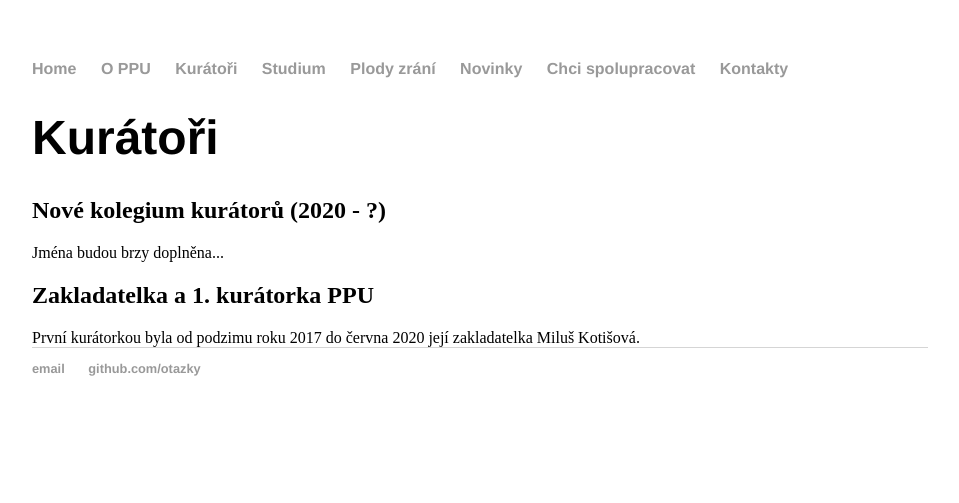
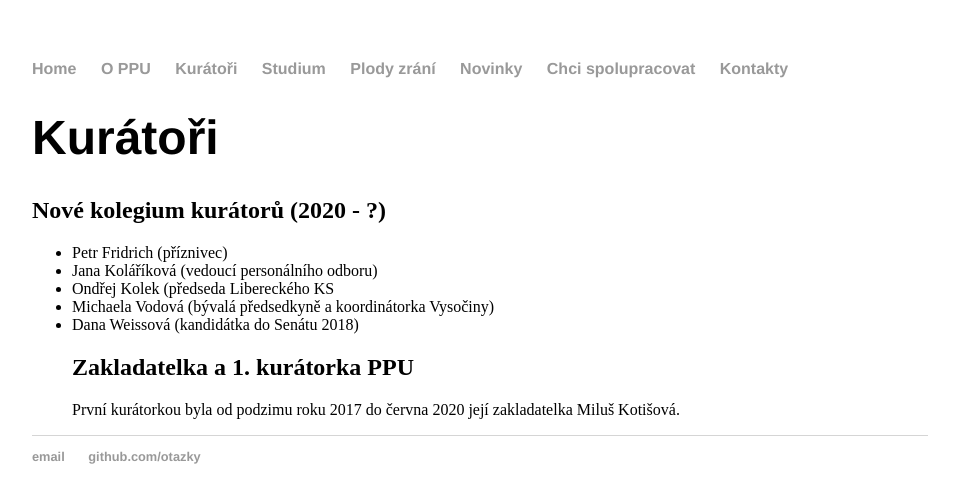
Before and after one commit to otazky/otazky.github.io, a Jekyll site: the page built from kuratori/index.html, in a window 1280 px wide. Shown: the top 503 px of the page, without its empty margins (160-1119 px from the left). Built offline with Jekyll 4.4.1, drawn with Linux system fonts in a browser that asks for light colours.

Commit message:
Noví kurátoři
jména

```diff
--- a/kuratori/index.html
+++ b/kuratori/index.html
@@ -8,7 +8,12 @@ title: Kurátoři
 <div>
 
   <h2> Nové kolegium kurátorů (2020 - ?)</h2>
-  Jména budou brzy doplněna...
+  <ul>
+    <li>Petr Fridrich (příznivec)</li>
+    <li>Jana Koláříková (vedoucí personálního odboru)</li>
+    <li>Ondřej Kolek (předseda Libereckého KS</li>
+    <li>Michaela Vodová (bývalá předsedkyně a koordinátorka Vysočiny)</li>
+    <li>Dana Weissová (kandidátka do Senátu 2018)</li>
 
   <h2> Zakladatelka a 1. kurátorka PPU</h2>
 První kurátorkou byla od podzimu roku 2017 do června 2020 její zakladatelka Miluš Kotišová.
```
